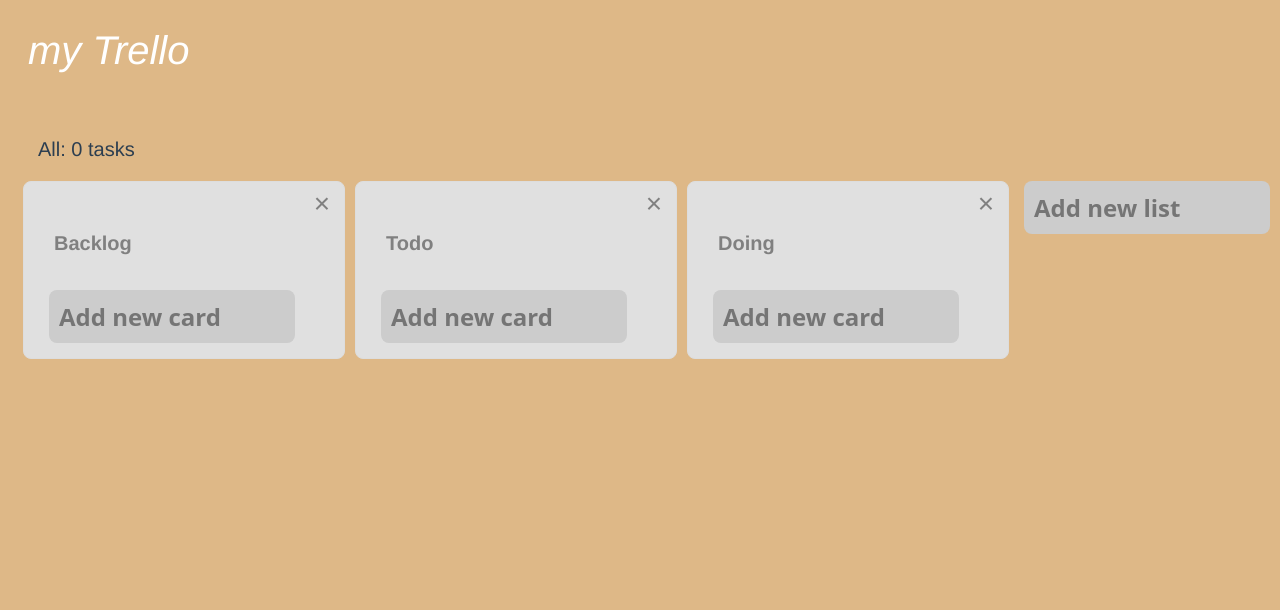
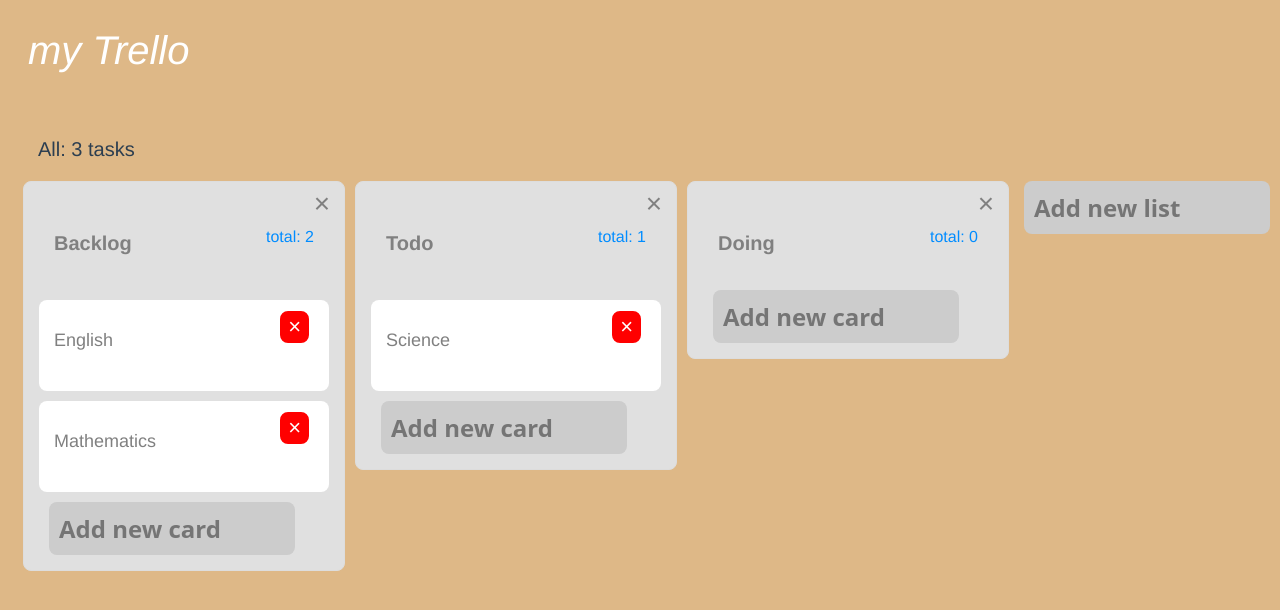
Before and after one commit to cmb-sy/Manage-Tasks-with-Kanban-board, a Vue app in the folder kanban-task/: page / in a window 1280 px wide. Shown: the top 610 px of the page. Built offline with nearby package versions, Linux system fonts and the light colour scheme.

Commit message:
card数の表示

```diff
--- /dev/null
+++ b/kanban-task/src/components/CardCard.vue
@@ -0,0 +1,40 @@
+<script setup>
+import { defineProps } from "vue";
+import { useStore } from "vuex";
+
+const store = useStore();
+
+// 親コンポーネントのデータ取得
+const props = defineProps({
+  body: {
+    type: String,
+    required: true,
+  },
+  listIndex: {
+    type: Number,
+    required: true,
+  },
+  cardIndex: {
+    type: Number,
+    required: true,
+  },
+});
+
+const removeCardFromList = () => {
+  if (confirm("本当にこのカードを削除しますか？")) {
+    store.dispatch("removeCardFromList", {
+      cardIndex: props.cardIndex,
+      listIndex: props.listIndex,
+    });
+  }
+};
+</script>
+
+<template>
+  <div class="card">
+    <button class="close-button" @click="removeCardFromList">×</button>
+    <div class="body">
+      {{ body }}
+    </div>
+  </div>
+</template>
--- a/kanban-task/src/components/ListList.vue
+++ b/kanban-task/src/components/ListList.vue
@@ -1,8 +1,9 @@
 <!-- リスト自体 -->
 <script setup>
-import { defineProps } from "vue";
+import { defineProps, computed } from "vue";
 import { useStore } from "vuex";
 import CardAdd from "./CardAdd.vue";
+import CardCard from "./CardCard.vue";
 
 const store = useStore();
 
@@ -11,6 +12,11 @@
   title: {
     type: String,
     required: true, //必ず受け取る
+  },
+
+  cards: {
+    type: Array,
+    required: true,
   },
 
   listIndex: {
@@ -24,14 +30,26 @@
     store.dispatch("removelist", { listIndex: props.listIndex });
   }
 };
+
+const totalCardInList = computed(() => {
+  return props.cards.length;
+});
 </script>
 
 <template>
   <div class="list">
     <div class="listheader">
       <p class="list-title">{{ title }}</p>
+      <p class="list-counter">total: {{ totalCardInList }}</p>
       <div class="deletelist" @click="removeList">×</div>
     </div>
+    <CardCard
+      v-for="(item, index) in cards"
+      :body="item.body"
+      :key="item.key"
+      :cardIndex="index"
+      :listIndex="listIndex"
+    />
     <CardAdd :listIndex="listIndex" />
   </div>
 </template>
--- a/kanban-task/src/components/backBoard.vue
+++ b/kanban-task/src/components/backBoard.vue
@@ -2,22 +2,28 @@
 import ListAdd from "./ListAdd.vue";
 import ListList from "./ListList.vue";
 import { useStore } from "vuex";
+import { computed } from "vue";
 
 const store = useStore();
 const lists = store.state.lists; // const { lists } = mapState(["lists"]); ← オプションAPIしか使えない。
+
+const totalCardCount = computed(() => {
+  return store.getters.totalCardCount;
+});
 </script>
 
 <template>
   <div>
     <header>my Trello</header>
     <main>
-      <p class="info-line">All: 0 tasks</p>
+      <p class="info-line">All: {{ totalCardCount }} tasks</p>
       <div class="list-index">
         <ListList
           v-for="(item, index) in lists"
           :key="item.id"
           :title="item.title"
           :listIndex="index"
+          :cards="item.cards"
         />
         <ListAdd />
       </div>
--- a/kanban-task/src/store/index.js
+++ b/kanban-task/src/store/index.js
@@ -35,6 +35,9 @@
     addCardToList(state, payload) {
       state.lists[payload.listIndex].cards.push({ body: payload.body });
     },
+    removeCardFromList(state, payload) {
+      state.lists[payload.listIndex].cards.splice(payload.cardIndex, 1);
+    },
   },
 
   actions: {
@@ -47,9 +50,18 @@
     addCardToList(context, payload) {
       context.commit("addCardToList", payload);
     },
+    removeCardFromList(context, payload) {
+      context.commit("removeCardFromList", payload);
+    },
   },
 
-  getters: {},
+  getters: {
+    totalCardCount(state) {
+      let count = 0;
+      state.lists.map((content) => (count += content.cards.length));
+      return count;
+    },
+  },
 });
 
 store.subscribe((mutation, state) => {
```
